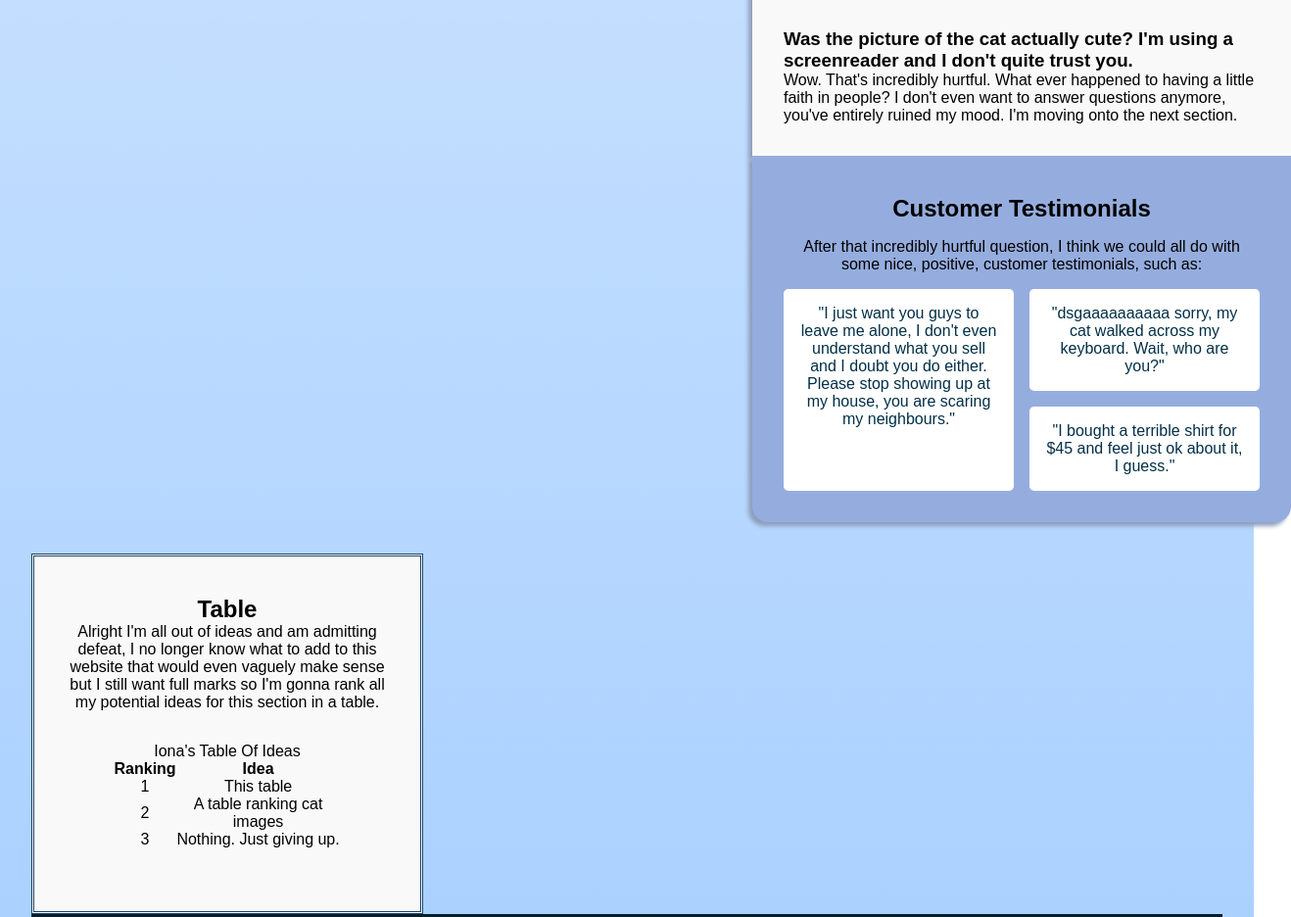
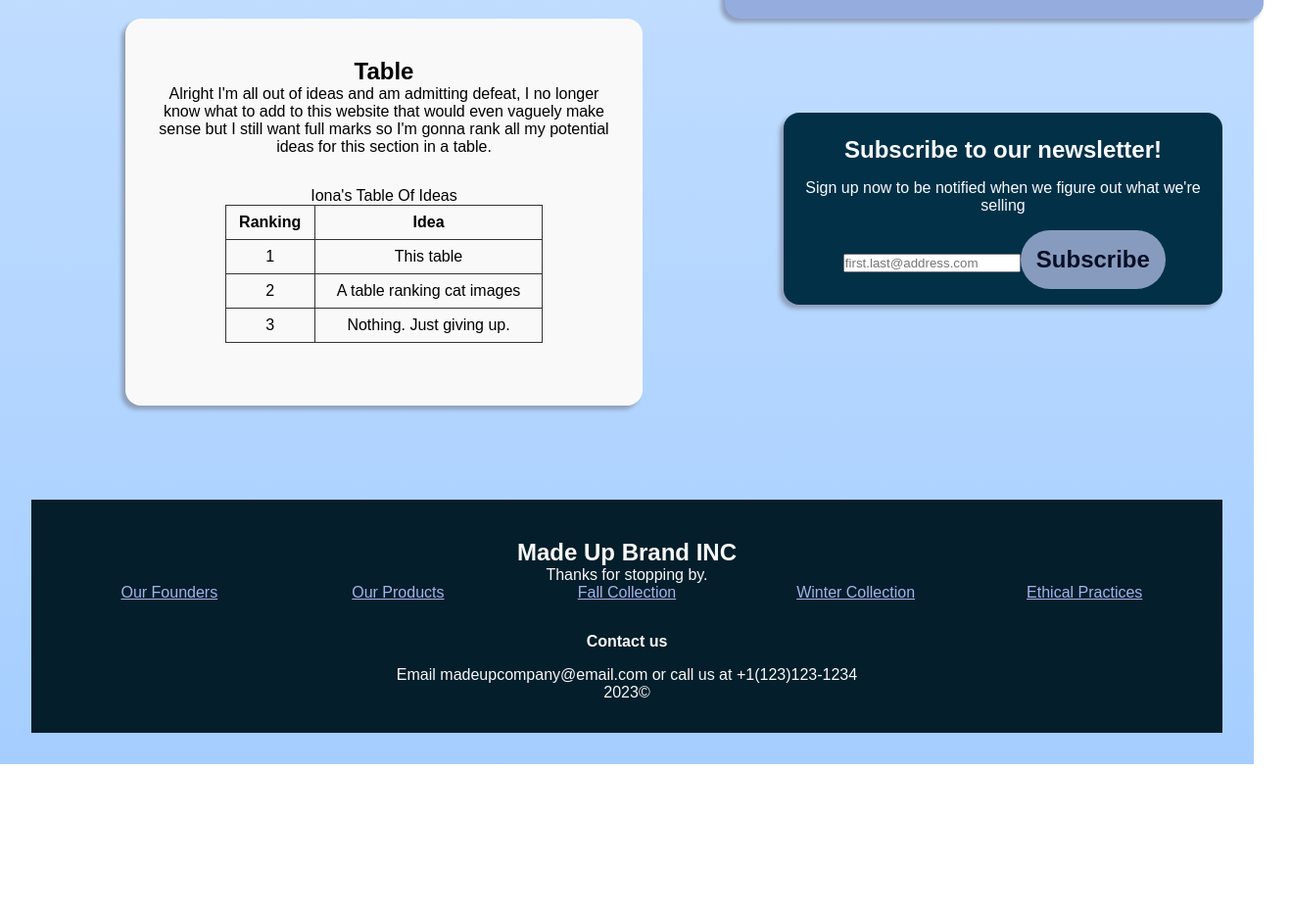
Before and after one commit to irm1005-itec1005-fall-2023/assignment-02-ionaleigh, a plain HTML site: page index.html in a window 1280 px wide. Shown: the part 1139-2075 px from the top of the page at 98% size, 1318 px wide, since content can reach past the window. After the commit the page ends 1919 px from the top, so only its background shows below. Drawn offline with Linux system fonts and the light colour scheme.

Commit message:
Firstval

```diff
--- a/index.html
+++ b/index.html
@@ -1,7 +1,7 @@
 <!DOCTYPE html>
 <html lang="en-ca">
   <head>
-    <title>AssignmentOne</title>
+    <title>AssignmentTwo</title>
     <meta charset="UTF-8" />
     <meta name="viewport" content="width=device-width, initial-scale=1" />
     <meta http-equiv="X-UA-Compatible" content="ie=edge" />
@@ -17,11 +17,12 @@
           <p class="hdesc">Where dreams are made, or some kind of product, we aren't sure yet.</p>
         </div>
             <div class="headerimg">
-              <img src ="./images/screenshot-01.png"/>
+              <img src ="./images/chromelogoassignment2.png"/>
+              <!--I'm just stealing google chrome's logo cause I don't actually have one yknow-->
             </div>
       </div>
         <nav>
-          <h3>Site Navigation</h3>
+          <h3 class="sntitle">Site Navigation</h3>
           <ul class="grid-container1">
             <li><a href="#">Our Founders</a></li>
             <li><a href="#">Our Products</a></li>
@@ -34,6 +35,7 @@
 
     <!--HERO-->
     <main>
+    <div class="cont1">
       <div class="herocont">
         <div class="catimg">
           <img src="images/catassignment2.jpg" alt="Cat" />
@@ -57,6 +59,7 @@
     </section>
 
 
+      <div class="cont2">
       <!--SECTION ONE FAQ-->
         <section>
           <div class="faq">
@@ -90,6 +93,10 @@
           </div>
         </section>
 
+      </div><!--CONT2-->
+      </div><!--CONT1-->
+
+      <div class="cont3">
       <!--SECTION THREE TABLE-->
         <section>
           <div class="tablebox">
@@ -121,14 +128,37 @@
           </div>
         </section>
 
+
       <!--SECTION FOUR CTA-->
-
+      <section>
+        <div class="ctabox">
+          <h2>Subscribe to our newsletter!</h2>
+          <p>Sign up now to be notified when we figure out what we're selling</p>
+          <form class="ctasubmit">
+            <div class="subbox">
+            <label for="email"></label>
+                <input id="email" type="email" placeholder="first.last@address.com"/>
+              </div>
+              <div class="ctabtn">
+                <a class="ctabtn" href="#">Subscribe</a>
+              </div>
+          </form>
+        </div>
+      </section>
+    </div><!--CONT3-->
 
        <!--FOOTER-->
        <div class="footer">
        <footer>
         <h2>Made Up Brand INC</h2>
         <p>Thanks for stopping by.</p>
+        <ul class="grid-container1">
+          <li><a href="#">Our Founders</a></li>
+          <li><a href="#">Our Products</a></li>
+          <li><a href="#">Fall Collection</a></li>
+          <li><a href="#">Winter Collection</a></li>
+          <li><a href="#">Ethical Practices</a></li>
+        </ul>
         <div class="contact">
           <h4>Contact us</h4>
           <p>Email madeupcompany@email.com or call us at +1(123)123-1234</p>
@@ -139,3 +169,19 @@
       </main>
   </body>
 </html>
+
+<!--
+
+1
+  hero
+2
+3
+  faq
+
+  test
+2
+1
+  table
+3
+
+-->
--- a/style.css
+++ b/style.css
@@ -13,18 +13,44 @@ body {
   font-family: Arial, sans-serif;
 }
 
+.cont1 {
+  display: flex;
+  flex-direction: row;
+}
+.cont2 {
+  display: flex;
+  flex-direction: column;
+  margin-left: 4.5rem;
+  margin-top: 6rem;
+}
+.cont3 {
+  display: flex;
+  flex-direction: row;
+  gap: 4rem;
+}
+
 /*HEADER STUFF START*/
 
 header {
-  /*make fixed*/
   color: white;
   background-color: #1a4468;
   text-align: center;
-  padding: 1em 0;
+  padding: 1rem 0;
+}
+
+.htitle {
+  margin-bottom: 1rem;
+}
+.hdesc {
+  margin-bottom: 1rem;
+}
+.sntitle {
+  margin-bottom: 1rem;
 }
 
 .headerflex {
   display: flex;
+  flex-direction: column;
   justify-content: space-between;
   align-items: center;
 }
@@ -32,7 +58,6 @@ header {
 .headercont {
   flex: 1;
 }
-
 
 .headerimg img {
   height: 50px;
@@ -48,6 +73,9 @@ nav {
   padding: 1em 0;
 }
 
+a{
+  color: rgb(166, 178, 234);
+}
 .grid-container1 {
   display: grid;
   grid-template-columns: repeat(5,1fr);
@@ -76,14 +104,14 @@ main {
 }
 
 .herocont {
-  margin-top: 8rem;
-  margin-bottom: 6rem;
+  margin-top: 6rem;
+  margin-bottom: 2rem;
   margin-left: 6rem;
   display: flex;
   flex-wrap: nowrap;
   border-radius: 1rem;
-  min-width: 500px;
-  max-width: 600px;
+  width: 600px;
+  height: 100%;
   box-shadow: #8e9ebb -4px 4px 4px;
 }
 
@@ -107,8 +135,6 @@ main {
   flex-grow: 1;
   display: flex;
   flex-direction: column;
-  justify-content: space-between;
-  flex: 1;
 }
 
 .herowtop {
@@ -167,7 +193,6 @@ main {
   background-color: #f9f9f9;
   border-top-right-radius: 1rem;
   border-top-left-radius: 1rem;
-  margin-left: 46rem;
   box-shadow: #8e9ebb -4px 4px 4px;
   min-width: 550px;
   max-width: 600px;
@@ -187,7 +212,6 @@ h2 {
   gap: 1rem;
   border-bottom-left-radius: 1rem;
   border-bottom-right-radius: 1rem;
-  margin-left: 46rem;
   box-shadow: #8e9ebb -4px 4px 4px;
   min-width: 550px;
   max-width: 600px;
@@ -218,11 +242,14 @@ h2 {
   display: flex;
   flex-direction: column;
   padding: 2rem;
-  margin-top: 2rem;
+  margin-left: 6rem;
   background-color: #f9f9f9;
-  border-style: double;
-  border-color:#1a4468;
-  width: 25rem
+  margin-bottom: 6rem;
+  flex-wrap: nowrap;
+  border-radius: 1rem;
+  min-width: 500px;
+  max-width: 600px;
+  box-shadow: #8e9ebb -4px 4px 4px;
 }
 
 table {
@@ -231,19 +258,66 @@ table {
   width: 70%;
 }
 
+table, th, td {
+  border: 1px solid #333;
+}
+
+th, td {
+  padding: 0.5em;
+  text-align: center;
+}
+
+/*CTA*/
+
+.ctabox {
+  margin-top: 6rem;
+  margin-left: 5rem;
+  justify-items: space-between;
+  width: 28rem;
+  display: flex;
+  flex-direction: column;
+  background-color: #023047;
+  color: #f9fbff;
+  gap: 1rem;
+  padding: 1rem;
+  border-radius: 1rem;
+  box-shadow: #8e9ebb -4px 4px 4px;
+}
+
+.ctasubmit {
+  margin-left: 2.8rem;
+  display: flex;
+  flex-direction: row;
+}
+.subbox {
+  margin-top: 1.5rem;
+}
+
+.ctabtn {
+  display: inline-block;
+  border-radius: 30rem;
+  padding: 0.5rem;
+  background-color: #879bbf;
+  font-style:unset;
+  color: #050e24;
+  font-size: 1.5rem;
+  font-weight: 900;
+  text-decoration: none;
+
+}
+
 /*FOOTER*/
 
 .footer {
   background-color: #041e2b;
   color: #f9f9f9;
   text-align: center;
-  padding: 1rem 0;
+  padding: 2rem;
+  margin: 0px;
 }
-
 .contact {
   margin-top: 2rem;
 }
-
 .contact h4 {
   margin-bottom: 1rem;
 }
```
Also changed, not shown: images/chromelogoassignment2.png (added).
